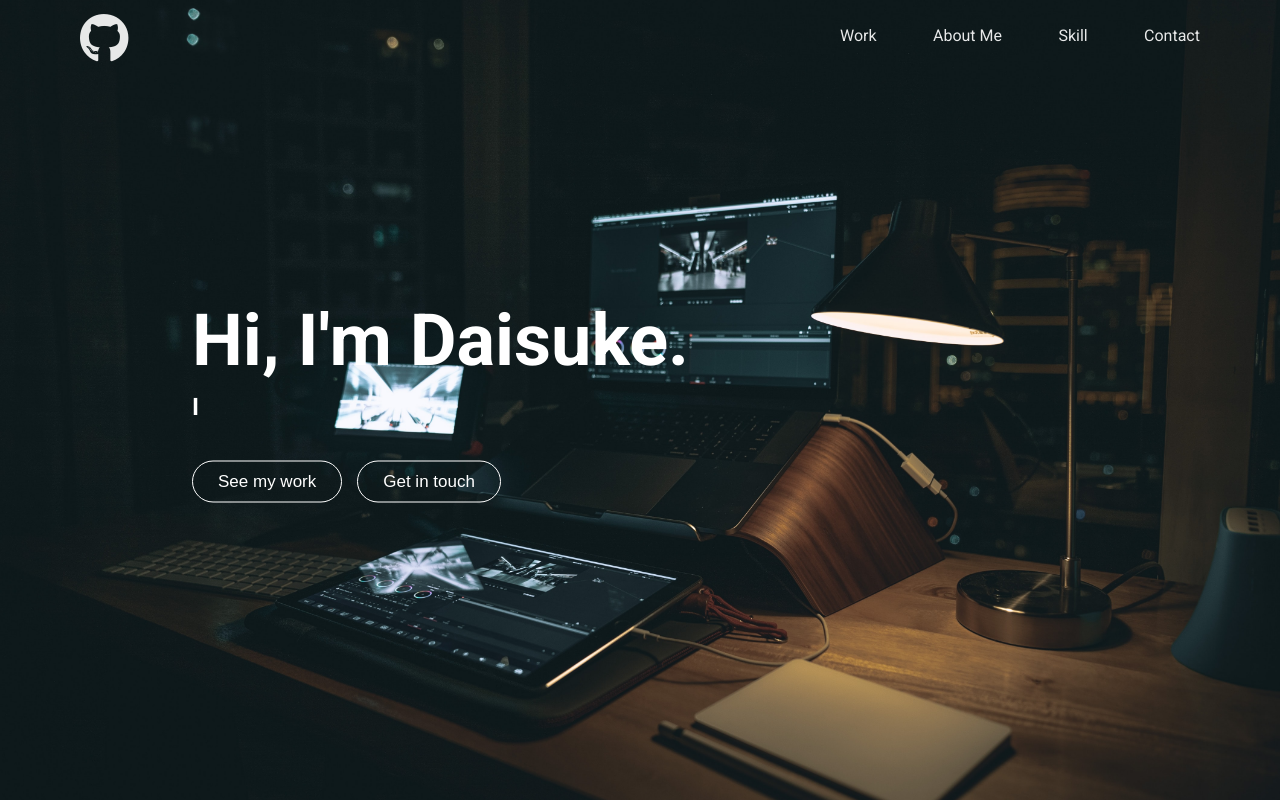
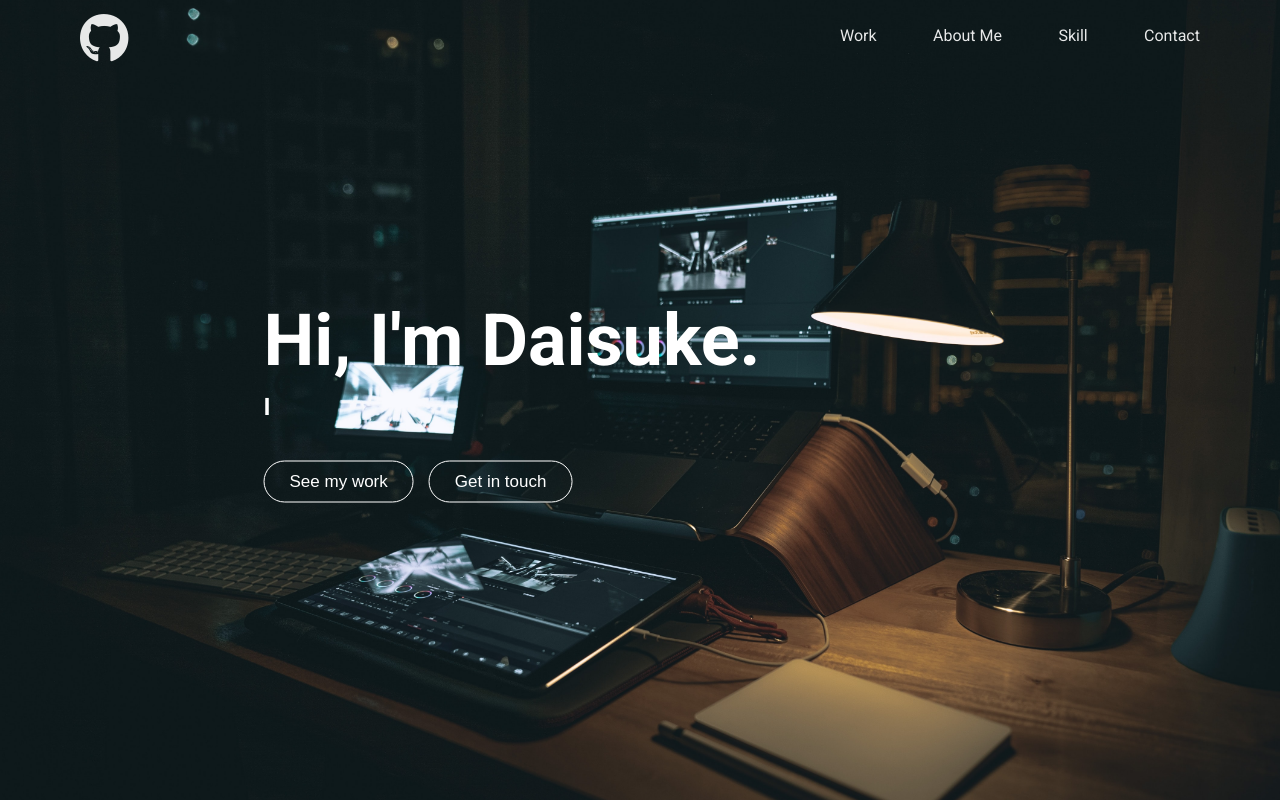
Before and after one commit to daisuke359/portfolio, a React (Create React App) app: page / in a window 1280 px wide. Shown: the top 800 px of the page. Built offline with nearby package versions, Linux system fonts and the light colour scheme.

Commit message:
change header main width

```diff
--- a/src/components/header/header.css
+++ b/src/components/header/header.css
@@ -11,9 +11,8 @@ header {
   .header-main {
     z-index: 1;
     position: absolute;
-      width: 70%;
       top: 50%;
-      left: 50%;
+      left: 40%;
       -webkit-transform: translate(-50%, -50%);
       -ms-transform: translate(-50%, -50%);
       transform: translate(-50%, -50%);
```
